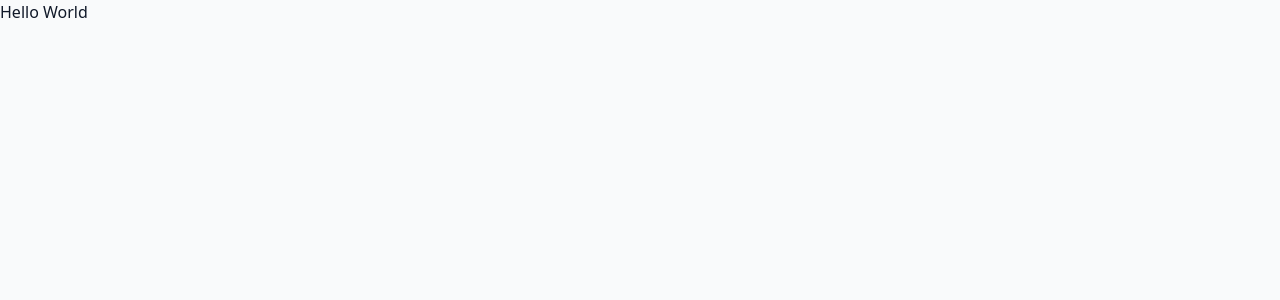
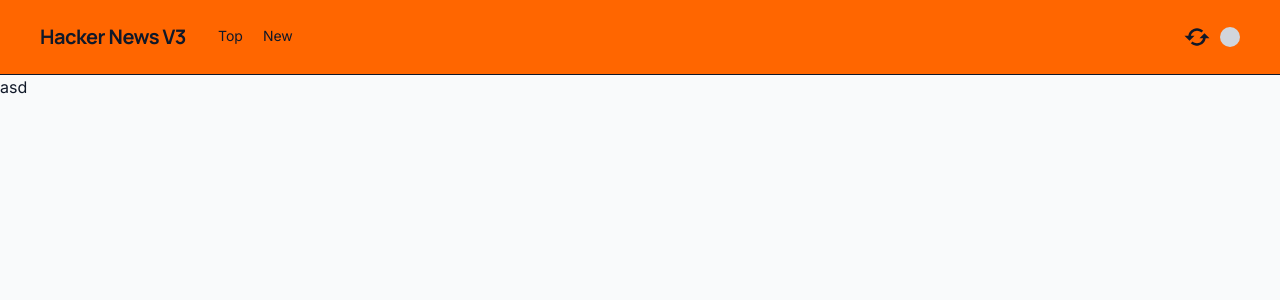
Before and after one commit to HDarius90/hacker-news-v3, a React (Vite) app: page / in a window 1280 px wide. Shown: the top 300 px of the page. Built offline with nearby package versions, Linux system fonts and the light colour scheme.

Commit message:
creating Header component and reusable Tailwind classes

```diff
--- a/package.json
+++ b/package.json
@@ -13,6 +13,7 @@
     "@tailwindcss/vite": "^4.1.15",
     "react": "^19.1.1",
     "react-dom": "^19.1.1",
+    "react-icons": "^5.5.0",
     "tailwindcss": "^4.1.15"
   },
   "devDependencies": {
--- a/src/App.tsx
+++ b/src/App.tsx
@@ -1,7 +1,10 @@
+import Header from './components/Header';
+
 function App() {
   return (
     <>
-      <div>Hello World</div>
+      <Header />
+      <div>asd</div>
     </>
   );
 }
--- /dev/null
+++ b/src/components/Header.tsx
@@ -0,0 +1,39 @@
+import { BiRefresh } from 'react-icons/bi';
+
+const Header = () => {
+  return (
+    <header className='px-6 sticky top-0 z-30 backdrop-blur border-b bg-primary'>
+      <div className='justify-between px-4 py-3 flex items-center gap-4'>
+        {/* Title */}
+        <h1 className='font-heading text-xl font-bold tracking-tight'>
+          Hacker News V3
+        </h1>
+
+        {/* Feed switcher */}
+        <nav
+          className='ml-2 flex items-center gap-1'
+          role='tablist'
+          aria-label='Feed'
+        >
+          <button className='m-2 py-1.5 text-sm  border-b-2 border-transparent hover-lift'>
+            Top
+          </button>
+          <button className='m-2 py-1.5 text-sm border-b-2 border-transparent hover-lift'>
+            New
+          </button>
+        </nav>
+
+        {/* Toolbar */}
+        <div className='ml-auto flex items-center gap-2'>
+          <div className='flex justify-center hover-lift'>
+            <BiRefresh className='text-3xl' />
+          </div>
+          {/* Placeholder for theme toggle later */}
+          <div className='h-5 w-5 bg-gray-300 dark:bg-gray-700 rounded-full' />
+        </div>
+      </div>
+    </header>
+  );
+};
+
+export default Header;
--- a/src/index.css
+++ b/src/index.css
@@ -1,4 +1,27 @@
+@import url('https://fonts.googleapis.com/css2?family=Inter:ital,opsz,wght@0,14..32,100..900;1,14..32,100..900&family=Manrope:wght@200..800&display=swap');
+
 @import 'tailwindcss';
+
+@theme {
+  --font-sans: 'Inter', sans-serif;
+  --font-heading: 'Manrope', sans-serif;
+
+  --color-primary: #ff6600;
+  --color-secondary: #1e293b;
+}
+
+@utility font-heading {
+  font-family: var(--font-heading);
+}
+
+@utility hover-lift {
+  @apply cursor-pointer
+         transition-transform duration-200 ease-out
+         motion-safe:hover:-translate-y-1
+         hover:border-current
+         focus-visible:outline-none focus-visible:ring-2 focus-visible:ring-secondary
+         motion-reduce:transition-none;
+}
 
 * {
   box-sizing: border-box;
@@ -11,5 +34,5 @@ body,
 }
 
 body {
-  @apply bg-gray-50 text-gray-900 antialiased;
+  @apply font-sans bg-gray-50 text-gray-900 antialiased;
 }
```
Also changed, not shown: 1 other file (tests, documents, lock files or other folders).
